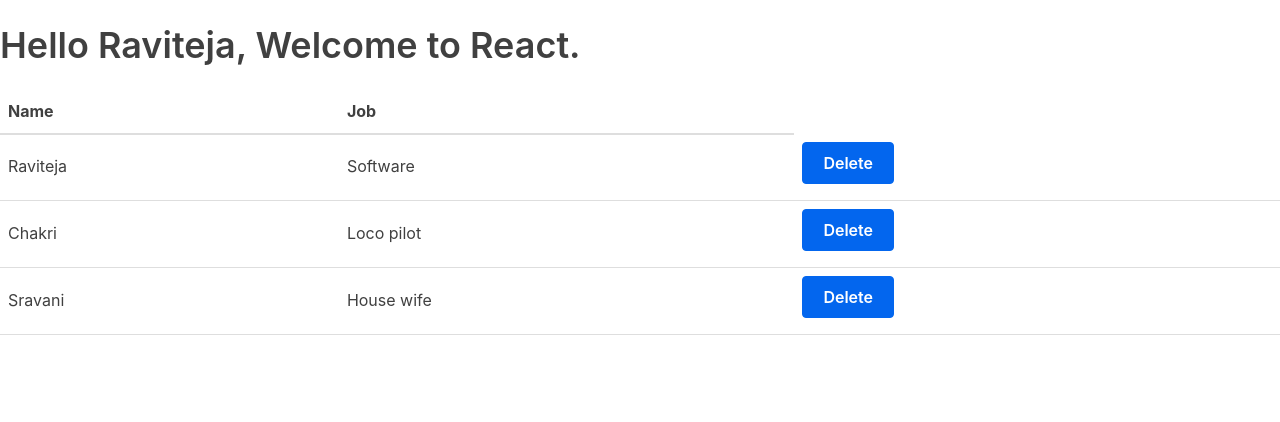
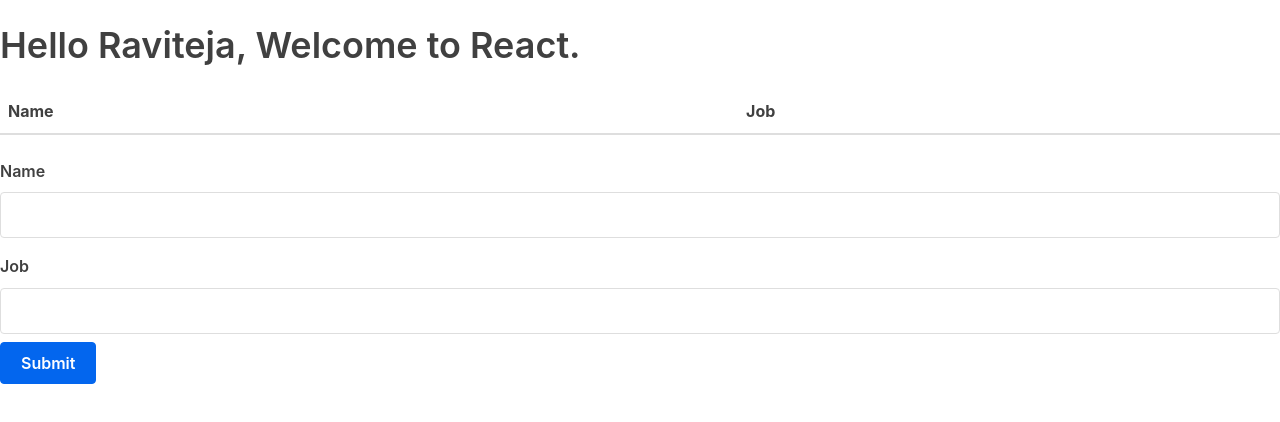
Before and after one commit to ravitejagGitHub/react-tutorial, a React (Create React App) app: page / in a window 1280 px wide. Shown: the top 422 px of the page. Built offline with nearby package versions, Linux system fonts and the light colour scheme.

Commit message:
Submitting Form Data

```diff
--- a/src/App.js
+++ b/src/App.js
@@ -1,23 +1,11 @@
 import React, {Component} from "react";
+import { Form } from "./Form";
 import { Table } from "./Table";
 
 export class App extends Component {
 
     state = {
-        characters: [
-            {
-                name: 'Raviteja',
-                job: 'Software',
-            },
-            {
-                name: 'Chakri',
-                job: 'Loco pilot',
-            },
-            {
-                name: 'Sravani',
-                job: 'House wife',
-            }
-        ]
+        characters: []
     };
 
     render() {
@@ -25,10 +13,17 @@
         return (
             <div className="app">
                 <h1> Hello Raviteja, Welcome to React.</h1>
-                <Table charactersData={characters} removeCharacter={ this.removeCharacter }/>
+                <Table charactersData={characters} removeCharacter={this.removeCharacter} />
+                <Form handleSubmit={this.handleSubmit} />
             </div>
         );
     }
+
+    handleSubmit = (character) => {
+        this.setState({
+            characters: [...this.state.characters, character]
+        })
+    };
 
     removeCharacter = (index) => {
         const { characters } = this.state;
--- /dev/null
+++ b/src/Form.js
@@ -0,0 +1,50 @@
+import {Component} from 'react'
+
+export class Form extends Component {
+    initialState = {
+        name: '',
+        job: '',
+    };
+
+    state = this.initialState;
+
+    render() {
+        const { name, job } = this.state;
+
+        return (
+            <form>
+                <label htmlFor="name">Name</label>
+                <input
+                    type="text"
+                    name="name"
+                    id="name"
+                    value={name}
+                    onChange={this.handleChange} />
+                <label htmlFor="job">Job</label>
+                <input
+                    type="text"
+                    name="job"
+                    id="job"
+                    value={job}
+                    onChange={this.handleChange} />
+
+                <input type="button" value="Submit" onClick={this.submitForm} />
+            </form>
+
+        );
+    }
+
+    handleChange = (event) => {
+        const { name, value } = event.target;
+
+        this.setState({
+            [name]: value
+        });
+    };
+
+    submitForm = () => {
+        this.props.handleSubmit(this.state);
+        this.setState(this.initialState);
+    };
+
+}
```
